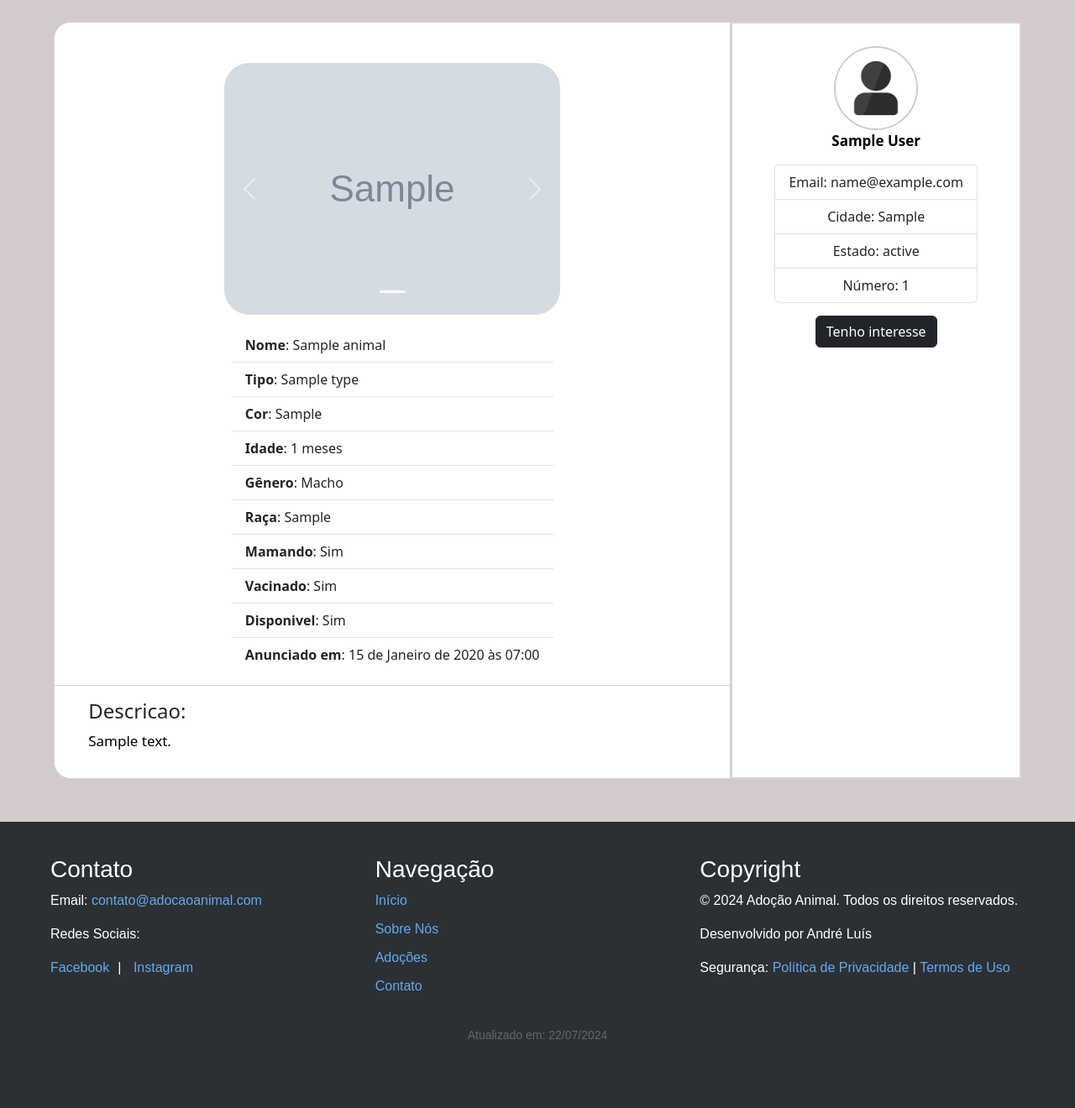
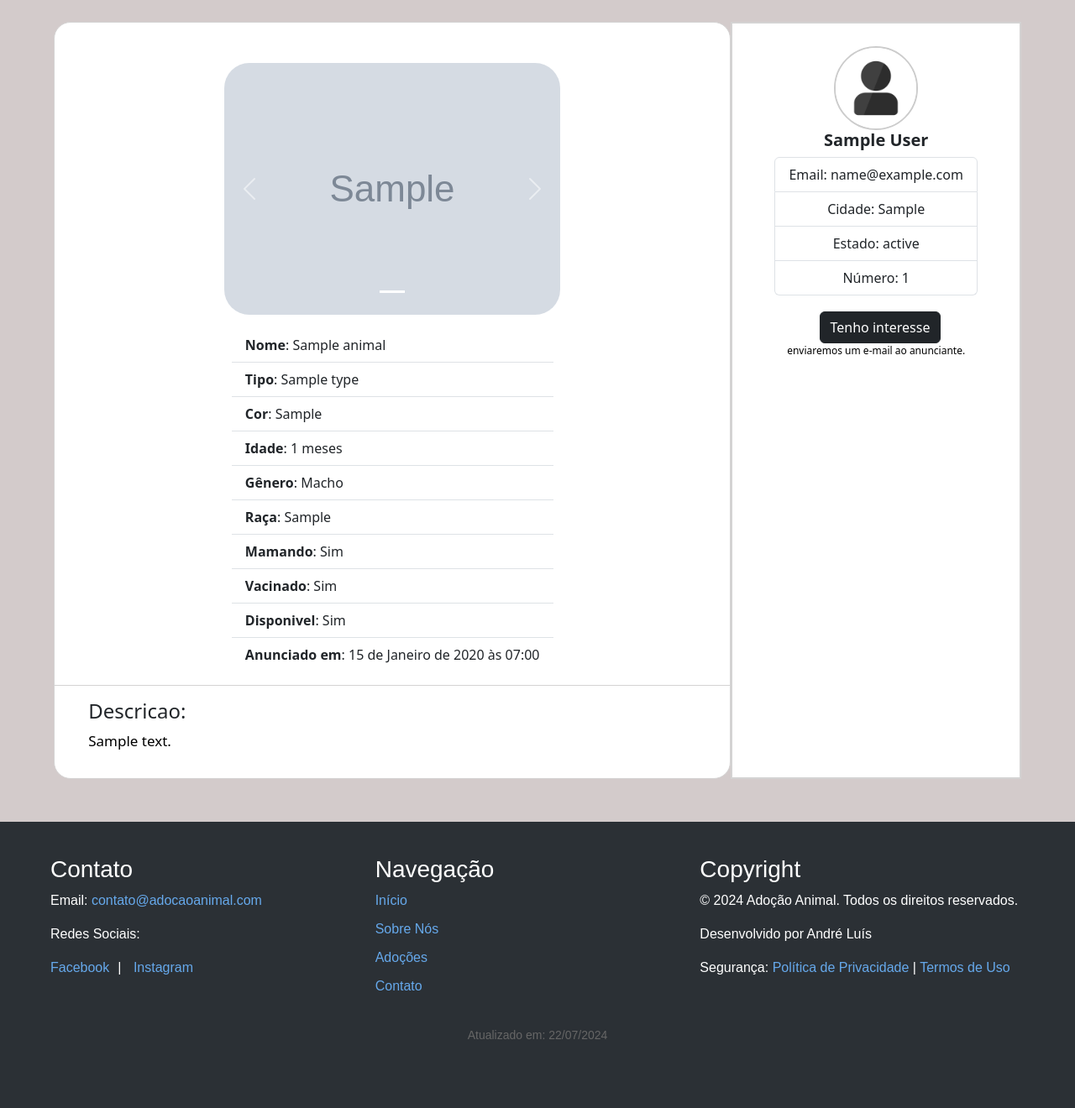
Before and after one commit to andreluisx/Adote-um-Animal, a Django app: page /animais/animal/1 in a window 1280 px wide. Shown: the part 56-1376 px from the top of the page at 84% size. Run offline with Django 5.2, Linux system fonts and the light colour scheme; tables that the repository leaves empty hold one stand-in row (values such as "Sample post"); grey boxes marked "Sample" are stand-in pictures.

Commit message:
terceiro commit (nao lembro oq mudei)

```diff
--- a/adoptions/templates/components/usuario.html
+++ b/adoptions/templates/components/usuario.html
@@ -2,13 +2,13 @@
 
 <div class="usuario-infos">
     <img src=" {% static "images/icons/anonimo.jpg" %}" alt="Foto do animal" class="rounded-photo">
-    <p><b>{{ animal.user.name }}</b></p>
+    <h5><b>{{ animal.user.name }}</b></h5>
     <ul class="list-group">
         <li class="list-group-item">Email: {{ animal.user.email }}</li>
         <li class="list-group-item">Cidade: {{ animal.user.cidade }}</li>
         <li class="list-group-item">Estado: {{ animal.user.estado }}</li>
         <li class="list-group-item">Número: {{ animal.user.number }}</li>
     </ul>
-
     <div class='button-area'><a href="#"><button type="button" class="btn btn-dark">Tenho interesse</button></a></div>
+    <p>enviaremos um e-mail ao anunciante.</p>
 </div>
--- a/app/templates/components/carousel.html
+++ b/app/templates/components/carousel.html
@@ -4,8 +4,11 @@
     <div id="carouselExampleInterval" class="carousel slide" data-bs-ride="carousel">
         <div class="carousel-inner">
 
-             <div class="carousel-item active" data-bs-interval="5000"> {% comment %} se for copiar tire o active da class {% endcomment %}
+             <div class="carousel-item active" data-bs-interval="3000"> {% comment %} se for copiar tire o active da class {% endcomment %}
                 <img src="{% static 'images/banner/azul.png' %}" class="d-block w-100" alt="animais3">
+            </div>
+             <div class="carousel-item" data-bs-interval="3000"> {% comment %} se for copiar tire o active da class {% endcomment %}
+                <img src="{% static 'images/banner/gato.png' %}" class="d-block w-100" alt="animais3">
             </div>
 
         </div>
--- a/static/adoptions/animal.css
+++ b/static/adoptions/animal.css
@@ -27,7 +27,7 @@ body{
 .div-animal{
     width: 70%;
     background-color: white;
-    border-radius: 20px 0 0 20px;
+    border-radius: 20px;
     border: solid 1px  var(--primary-color);
 }
 
@@ -53,6 +53,7 @@ body{
 
 .div-usuario{
     min-width: 30%;
+
     background-color: white;
     border: solid 2px  var(--primary-color);
 }
@@ -78,11 +79,14 @@ body{
     object-fit: cover; /* Ajuste a imagem para cobrir o contêiner sem distorção */
 }
 
-.tudo p{
+.tudo .animal p{
     font-size: 17px;
     color: rgb(0, 0, 0);
 }
-
+.tudo .usuario p{
+    font-size: 12px;
+    color: rgb(0, 0, 0);
+}
 
 .animal-dado{
     font-weight: bold;
@@ -119,5 +123,5 @@ body{
 }
 
 .button-area{
-    padding: 6% 0;
+    padding: 8% 0 0 4%;
 }
```
Also changed, not shown: user/views.py (+8 -9 lines), static/images/banner/gato.png (added).
